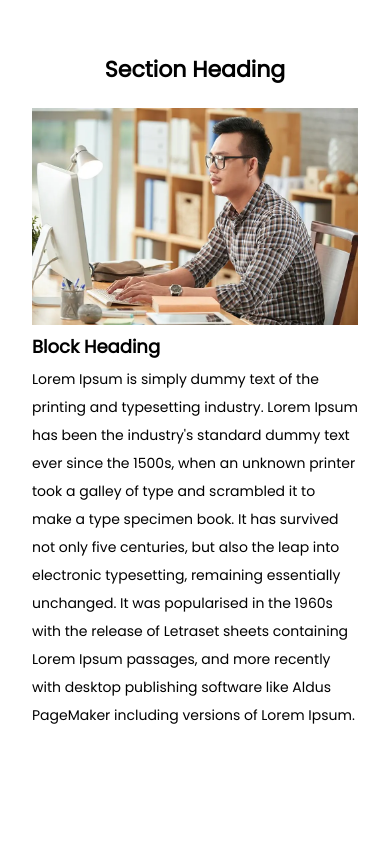
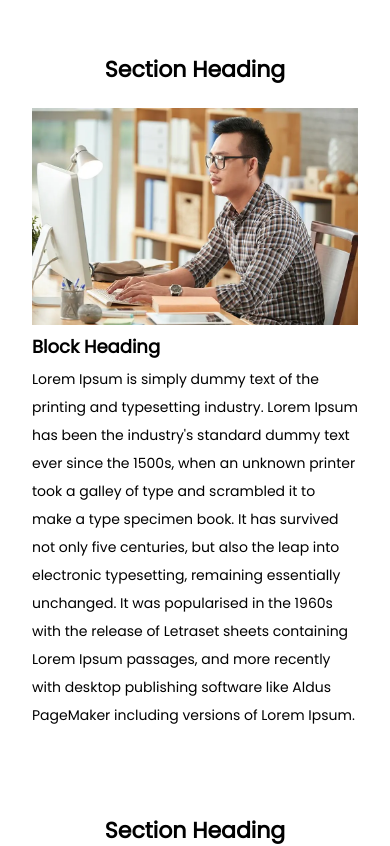
Before and after one commit to lloydbutay123/ExamManual, a React (Vite) app: page / in a window 390 px wide. Shown: the top 846 px of the page. Built offline with nearby package versions, Linux system fonts and the light colour scheme.

Commit message:
Update index.css

```diff
--- a/src/index.css
+++ b/src/index.css
@@ -81,6 +81,8 @@ footer img,
     font-size: 14px;
   }
   .section {
+    min-height: auto;
+    width: 100%;
     padding: 2rem;
   }
 
```
